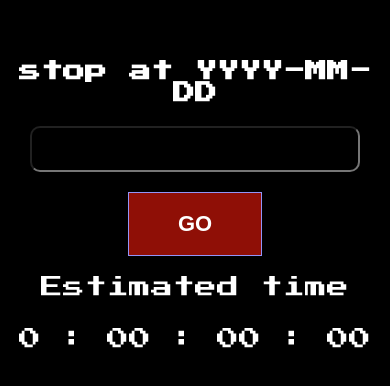
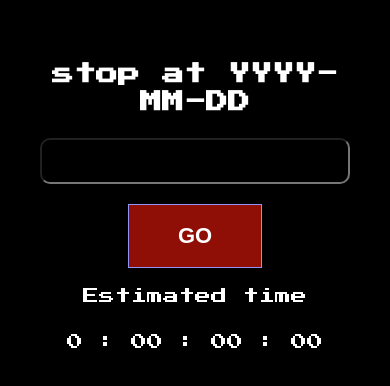
Before and after one commit to angurgapi/countdown, a plain HTML site: page index.html in a window 390 px wide. Shown: the part 236-622 px from the top of the page. Drawn offline with Linux system fonts and the light colour scheme.

Commit message:
mobile screen resize

```diff
--- a/timer.css
+++ b/timer.css
@@ -26,12 +26,14 @@ main{
 h3{
 	font-family: 'Press Start 2P', cursive;
 	font-size: 22px;
+	line-height: 28px;
 }
 input{
 	border-radius: 10px;
 	height: 40px;
 	text-align: center;
 	font-size:25px;
+	width: 90%;
 }
 
 .btn {
@@ -90,3 +92,17 @@ font-weight: 600;
 	align-items: center;
 	flex-direction: column;
 }
+@media(max-width: 400px){
+	.set-form{
+		max-width: 90%;
+	}
+	/*.fill-value{
+		max-width: 200px;
+	}*/
+	.timer-action{
+		font-size: 16px;
+	}
+	.timer-numbers{
+		font-size: 1rem;
+	}
+}
```
